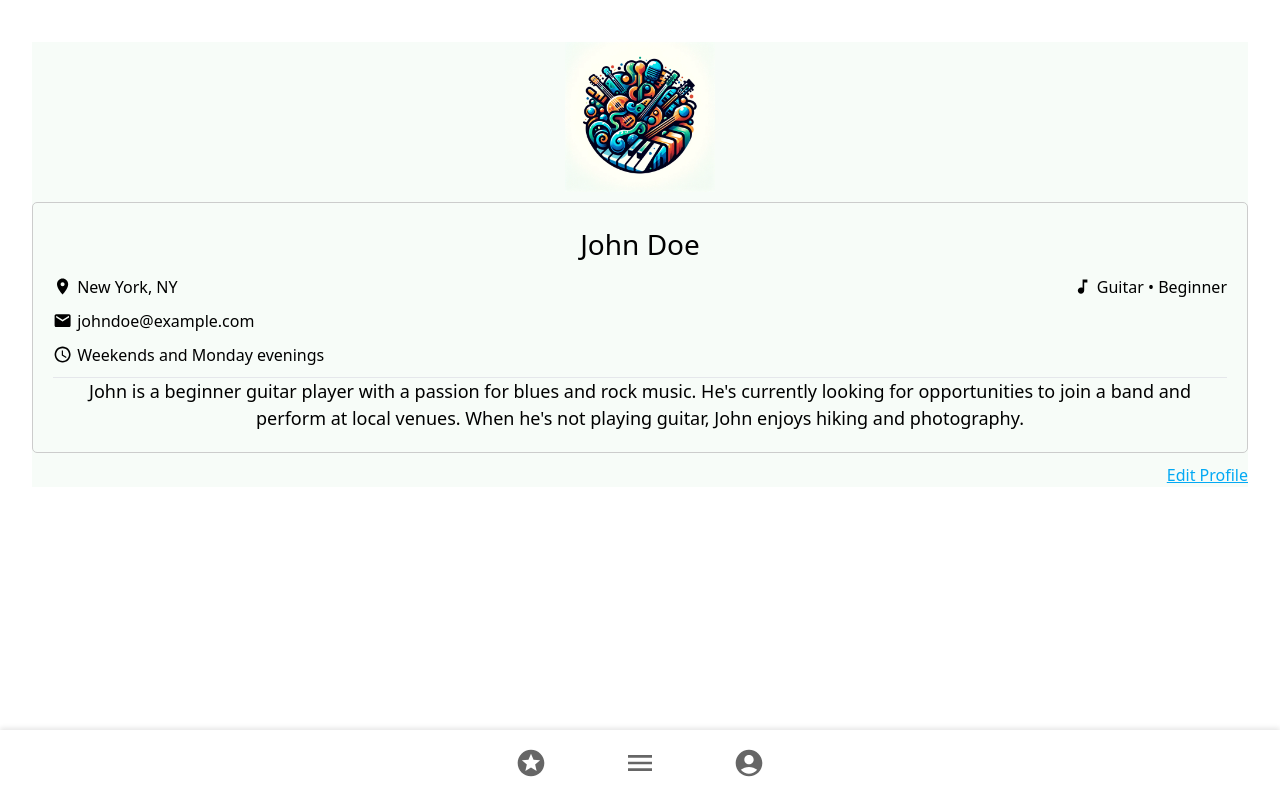
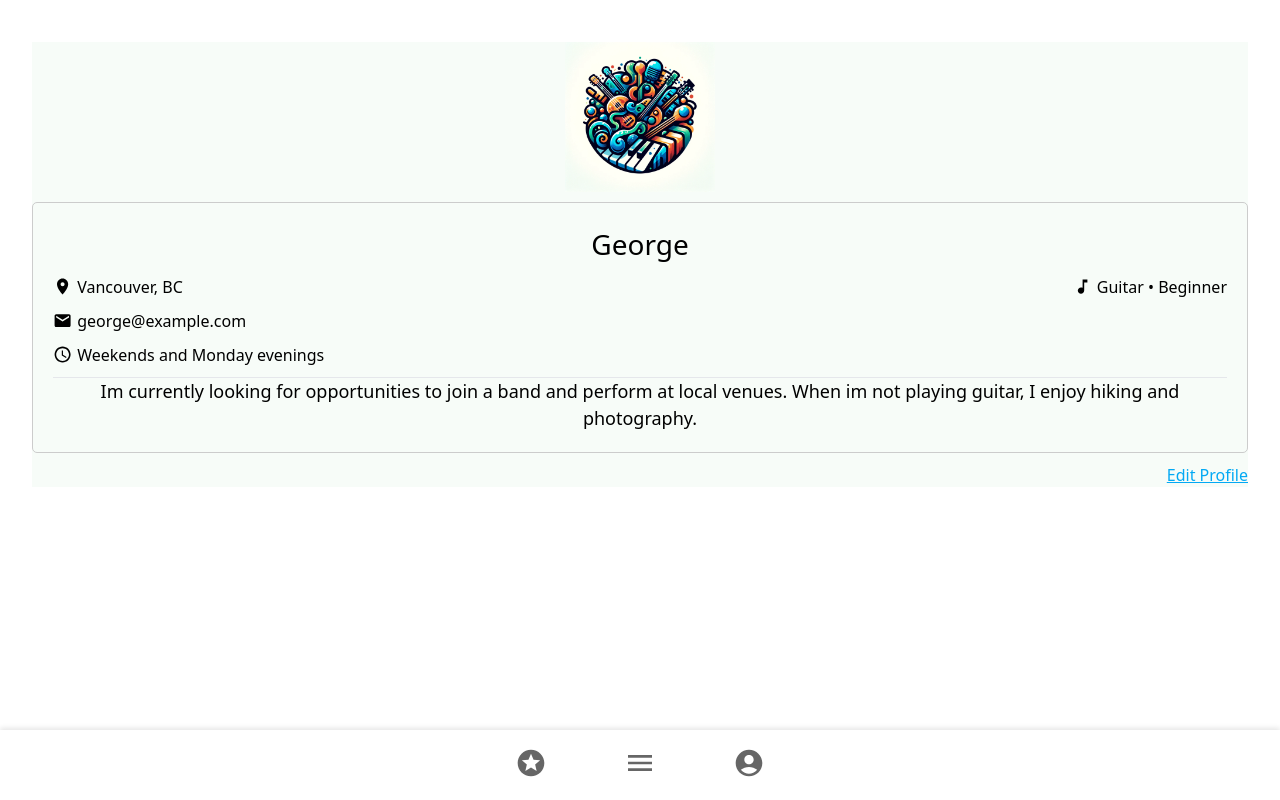
Before and after one commit to gsongg1/JAM, a React (Vite) app in the folder frontend/: page /profile in a window 1280 px wide. Built offline with nearby package versions, Linux system fonts and the light colour scheme.

Commit message:
FINAL COMMIT OF FRONTEND

```diff
--- a/frontend/src/pages/ProfilePage.jsx
+++ b/frontend/src/pages/ProfilePage.jsx
@@ -8,18 +8,18 @@ import '../App.css'; // Ensure the CSS path is correct
 
 class UserProfile extends Component {
   userData = {
-    name: "John Doe",
-    email: "johndoe@example.com",
+    name: "George",
+    email: "george@example.com",
     instrument: "Guitar",
     level: "Beginner",
-    location: "New York, NY",
-    about: "John is a beginner guitar player with a passion for blues and rock music. He's currently looking for opportunities to join a band and perform at local venues. When he's not playing guitar, John enjoys hiking and photography.",
+    location: "Vancouver, BC",
+    about: "Im currently looking for opportunities to join a band and perform at local venues. When im not playing guitar, I enjoy hiking and photography.",
     availability: "Weekends and Monday evenings"
   };
 
-  // Placeholder function for handling the edit profile action
+  // Placeholder function for handling the edit profile action, WORK IN PROGRESS
   handleEditProfile = () => {
-    alert('Edit profile clicked! Implement navigation or editing logic here.');
+    alert('Edit profile clicked! We havent implemented the logic yet SORRY');
   }
 
   render() {
```
Also changed, not shown: 1 other file (tests, documents, lock files or other folders).
